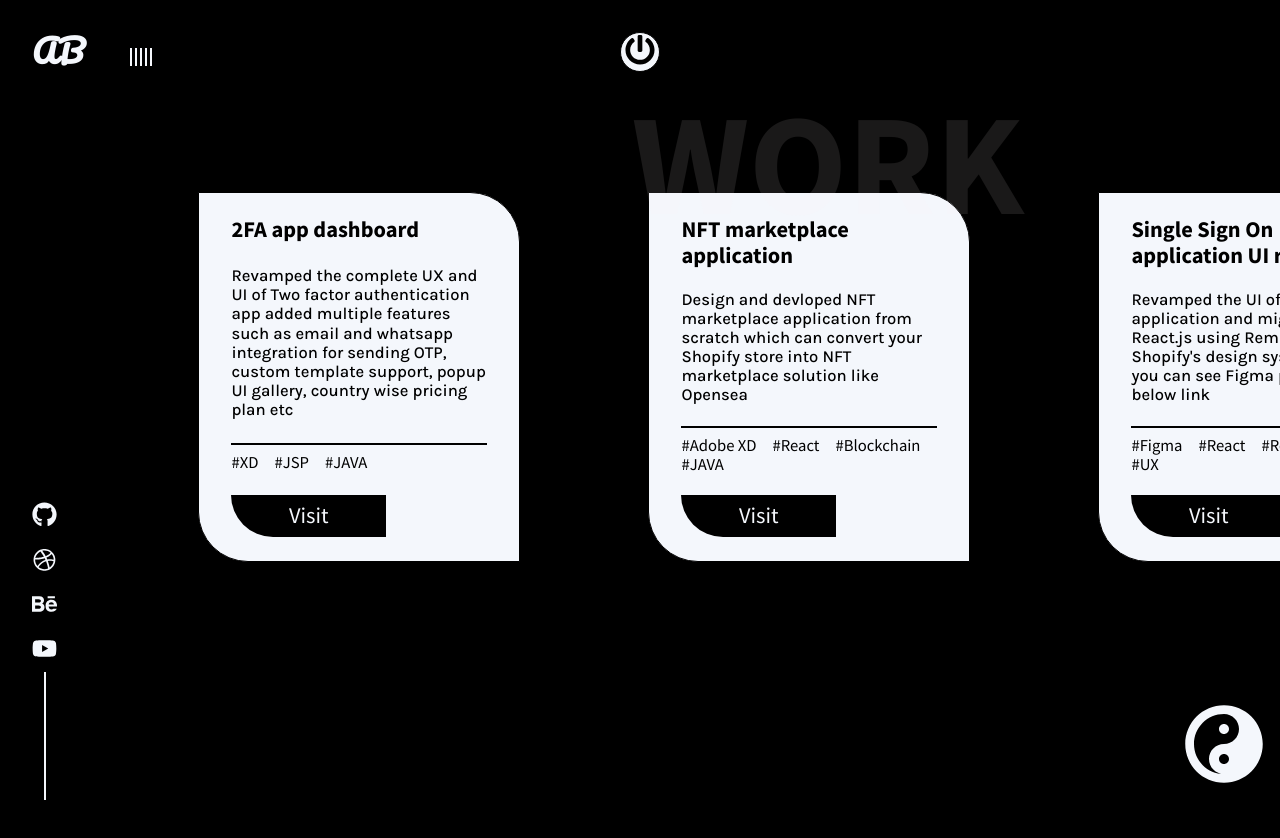
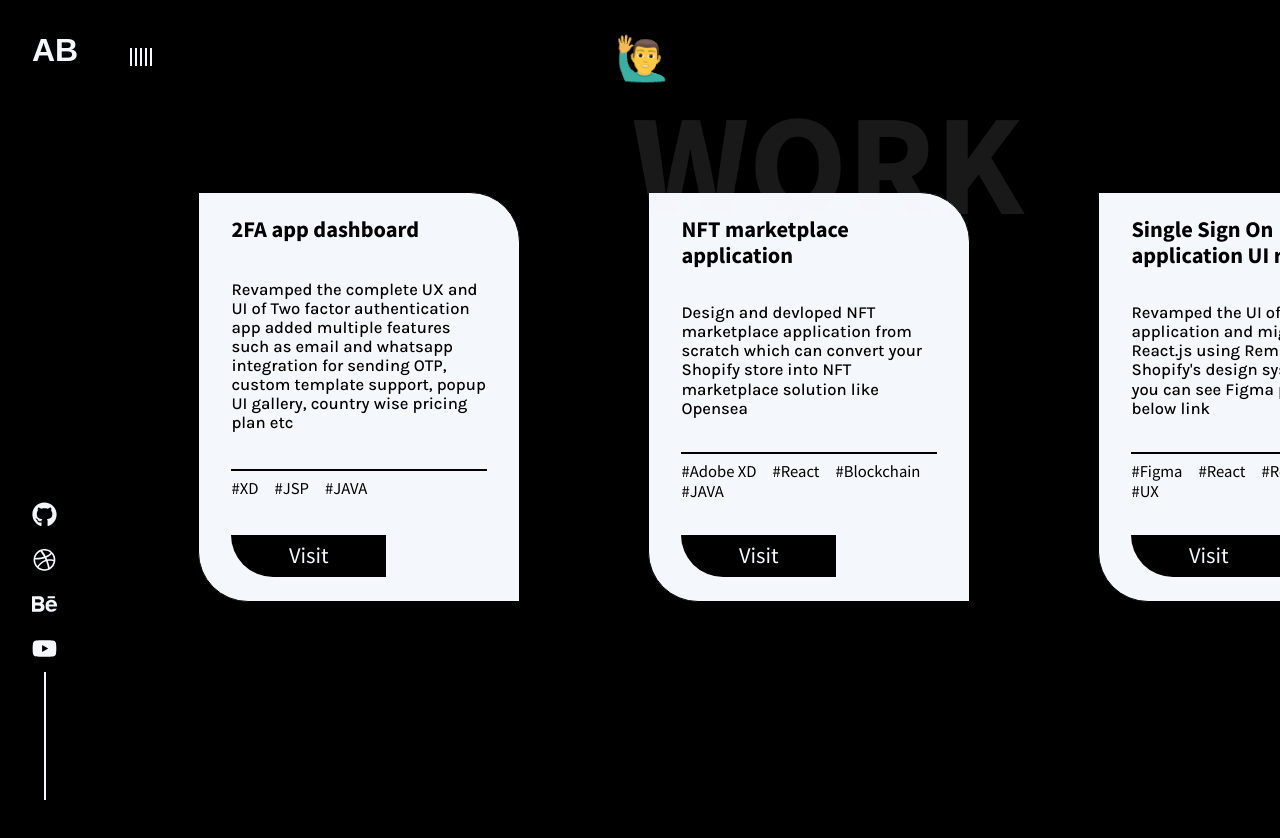
Before and after one commit to AshishBhamare/Portfolio-react, a React (Create React App) app: page /work in a window 1280 px wide. Shown: the top 838 px of the page. Built offline with nearby package versions, Linux system fonts and the light colour scheme.

Commit message:
UI CHANGES

```diff
--- a/src/assets/app.css
+++ b/src/assets/app.css
@@ -131,3 +131,23 @@
       top: 30%;
     }
   }
+
+  /* width */
+::-webkit-scrollbar {
+  width: 3px;
+}
+
+/* Track */
+::-webkit-scrollbar-track {
+  background: #f1f1f1;
+}
+
+/* Handle */
+::-webkit-scrollbar-thumb {
+  background: rgb(63, 63, 63);
+}
+
+/* Handle on hover */
+::-webkit-scrollbar-thumb:hover {
+  background: #555;
+}
--- a/src/components/AllSvgs.js
+++ b/src/components/AllSvgs.js
@@ -110,30 +110,28 @@ export const YinYang = (props) => {
 
 export const CircleLoader = (props) => {
   return (
-    <svg viewBox="0 0 100 100" enable-background="new 0 0 100 100"
-      {...props}
-    >
-      <circle fill="none" stroke="#fff" stroke-width="6" stroke-miterlimit="15" stroke-dasharray="14.2472,14.2472" cx="50" cy="50" r="47" >
+    <svg version="1.1" {...props} id="L1" x="0px" y="0px" viewBox="0 0 100 100" enable-background="new 0 0 100 100">
+      <circle fill="none" stroke="#000" stroke-width="6" stroke-miterlimit="15" stroke-dasharray="14.2472,14.2472" cx="50" cy="50" r="47" >
         <animateTransform
           attributeName="transform"
           attributeType="XML"
           type="rotate"
-          dur="5s"
+          dur="10s"
           from="0 50 50"
           to="360 50 50"
           repeatCount="indefinite" />
       </circle>
-      <circle fill="none" stroke="#fff" stroke-width="1" stroke-miterlimit="10" stroke-dasharray="10,10" cx="50" cy="50" r="39">
+      <circle fill="none" stroke="#000" stroke-width="1" stroke-miterlimit="10" stroke-dasharray="10,10" cx="50" cy="50" r="39">
         <animateTransform
           attributeName="transform"
           attributeType="XML"
           type="rotate"
-          dur="5s"
+          dur="10s"
           from="0 50 50"
           to="-360 50 50"
           repeatCount="indefinite" />
       </circle>
-      <g fill={props.fill}>
+      <g fill="#000">
         <rect x="30" y="35" width="5" height="30">
           <animateTransform
             attributeName="transform"
@@ -146,7 +144,7 @@ export const CircleLoader = (props) => {
         <rect x="40" y="35" width="5" height="30" >
           <animateTransform
             attributeName="transform"
-            dur="1s"
+            dur="5s"
             type="translate"
             values="0 5 ; 0 -5; 0 5"
             repeatCount="indefinite"
--- a/src/components/Main.js
+++ b/src/components/Main.js
@@ -11,17 +11,29 @@ import '../assets/app.css';
 
 
 const MainContainer = styled.div`
-background: ${props => props.theme.body};
+background: linear-gradient(313deg,white,#6b96d0,#d03a66);;
 width: 100vw;
 height: 100vh;
 overflow:hidden;
-
+animation: gradient-animation 18s ease infinite;
 position: relative;
 
 h2,h3,h4,h5,h6{
   font-family:'Karla', sans-serif ;
   font-weight:500;
 }
+
+@keyframes gradient-animation {
+    0% {
+      background-position: 0% 50%;
+    }
+    50% {
+      background-position: 100% 50%;
+    }
+    100% {
+      background-position: 0% 50%;
+    }
+  }
 `
 
 const Container = styled.div`
@@ -83,13 +95,13 @@ from{
     transform: rotate(0);
 }
 to{
-    transform: rotate(360deg);
+    transform: rotate(0);
 }
 `
 
 const Center = styled.button`
 position: absolute;
-top: ${props => props.click ? '85%' :'50%'  };
+top: ${props => props.click ? '93%' :'50%'  };
 left: ${props => props.click ? '92%' :'50%'  };
 transform: translate(-50%,-50%);
 border: none;
@@ -142,7 +154,7 @@ const Main = () => {
             <SocialIcons theme={click ? 'dark' :'light'} />
 
             <Center click={click}>
-                <YinYang  onClick={()=> handleClick()} width={click ? 50 : 200} height={click ? 50 : 200} fill='currentColor' />
+                <CircleLoader  onClick={()=> handleClick()} width={click ? 50 : 200} height={click ? 50 : 200} fill='currentColor' />
                 <span style={{'font-size': '20px'}}>Click on the wheel...</span>
             </Center>
 
--- a/src/components/WorkPage.js
+++ b/src/components/WorkPage.js
@@ -9,13 +9,13 @@ import PowerButton from "../subComponents/PowerButton";
 
 import { Work } from "../data/WorkData";
 import Card from "../subComponents/Card";
-import { YinYang } from "./AllSvgs";
+import { CircleLoader } from "./AllSvgs";
 import BigTitlte from "../subComponents/BigTitlte";
 
 const Box = styled.div`
   background-color: ${(props) => props.theme.body};
 
-  height: 400vh;
+  height: 700vh;
   position: relative;
   display: flex;
   align-items: center;
@@ -86,7 +86,7 @@ const WorkPage = () => {
           ))}
         </Main>
         <Rotate ref={yinyang}>
-          <YinYang width={80} height={80} fill={DarkTheme.text} />
+          <CircleLoader width={80} height={80} fill={DarkTheme.text} />
         </Rotate>
 
         <BigTitlte text="WORK" top="10%" right="20%" />
--- a/src/data/WorkData.js
+++ b/src/data/WorkData.js
@@ -80,7 +80,7 @@ export const Work = [
 
     },
     {
-        id: 8,
+        id: 9,
         name: "And many more...",
         description: "",
         tags: [""],
--- a/src/subComponents/Card.js
+++ b/src/subComponents/Card.js
@@ -8,7 +8,7 @@ import { Github } from '../components/AllSvgs';
 
 const Box = styled(motion.li)`
 width: 16rem;
-height: 40vh;
+height: 45vh;
 background-color: ${props => props.theme.text};
 color:${props => props.theme.body};
 padding: 1.5rem 2rem;
--- a/src/subComponents/LogoComponent.js
+++ b/src/subComponents/LogoComponent.js
@@ -8,7 +8,7 @@ import { DarkTheme } from '../components/Themes'
 const Logo = styled.h1`
 display: inline-block;
 color: ${props => props.color === 'dark' ? DarkTheme.text : DarkTheme.body};
-font-family: 'Pacifico',cursive;
+font-family: fantasy;
 
 position: fixed;
 left: 2rem;
--- a/src/subComponents/PowerButton.js
+++ b/src/subComponents/PowerButton.js
@@ -4,6 +4,7 @@ import React from 'react'
 import { NavLink } from 'react-router-dom'
 import styled from 'styled-components'
 import { PowerBtn } from '../components/AllSvgs'
+import welcome from '../assets/Images/man_raising_hand.gif'
 
 
 const Power = styled.button`
@@ -12,12 +13,11 @@ top: 2rem;
 left: 50%;
 transform: translate(-50%, 0);
 
-background-color: #f4f7fc;
+background-color: transparent;
 padding: 0.3rem;
-border-radius: 50%;
-border: 1px solid #000;
-width: 2.5rem;
-height: 2.5rem;
+border: none;
+width: 3.5rem;
+height: 3.5rem;
 
 display: flex;
 justify-content: center;
@@ -27,8 +27,8 @@ z-index:3;
 cursor: pointer;
 
 &:hover{
-    background-color: rgba(0,255,0,0.4);
-    box-shadow: 0 0 8px 6px rgba(0,255,0,0.2);
+    border-radius: 20%;
+    box-shadow: 0 0 8px 2px #0003;
 }
 
 &>*:first-child{
@@ -41,7 +41,7 @@ const PowerButton = () => {
     return (
         <Power>
         <NavLink to="/">
-        <PowerBtn width={30} height={30} fill='currentColor' />
+            <a href='/'><img src={welcome} width={60} height={60} /></a>
         </NavLink>
         </Power>
     )
--- a/src/subComponents/SoundBar.js
+++ b/src/subComponents/SoundBar.js
@@ -1,7 +1,7 @@
 import React, { useRef, useState } from 'react'
 import styled, { keyframes } from 'styled-components'
 
-import music from "../assets/audio/u-said-it-v13-1167.mp3"
+import music from "../assets/audio/bg-audio.mp3"
 
 const Box = styled.div`
 display:flex;
```
Also changed, not shown: src/App.css (line endings or trailing spaces), src/assets/Images/man_raising_hand.gif (added), 1 other file (tests, documents, lock files or other folders).
